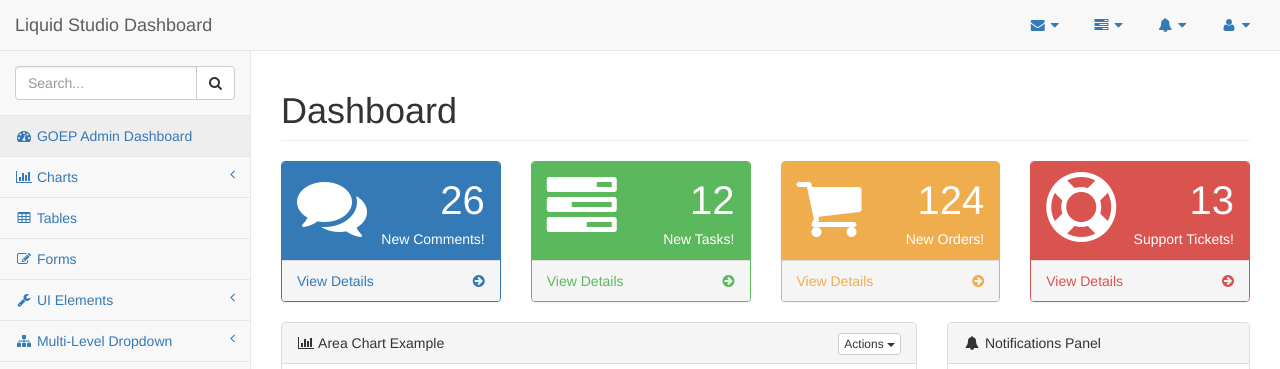
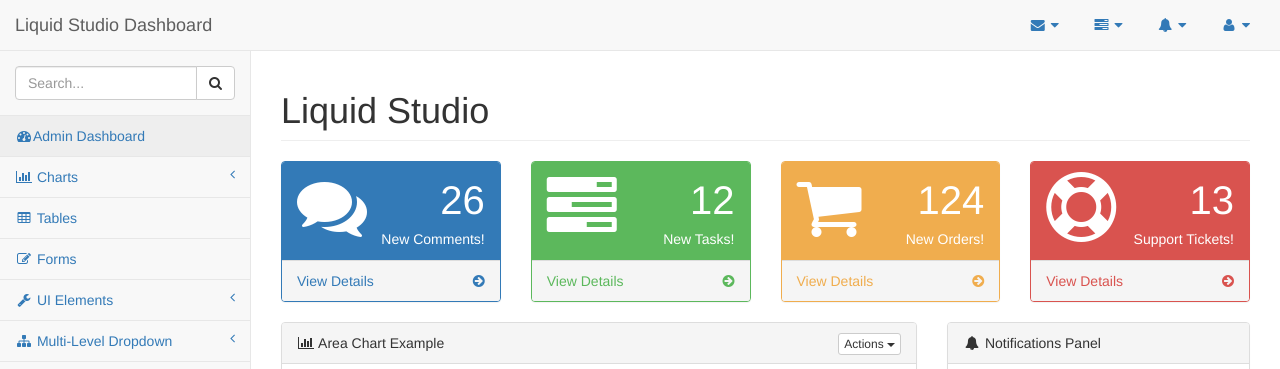
Before and after one commit to paoloxide/hello-node, a website: page pages/index.html in a window 1280 px wide. Shown: the top 369 px of the page. Drawn offline with Linux system fonts and the light colour scheme.

Commit message:
Updated the header.

```diff
--- a/pages/index.html
+++ b/pages/index.html
@@ -277,7 +277,7 @@
                             <!-- /input-group -->
                         </li>
                         <li>
-                            <a href="index.html"><i class="fa fa-dashboard fa-fw"></i> GOEP Admin Dashboard</a>
+                            <a href="index.html"><i class="fa fa-dashboard fa-fw"></i>Admin Dashboard</a>
                         </li>
                         <li>
                             <a href="#"><i class="fa fa-bar-chart-o fa-fw"></i> Charts<span class="fa arrow"></span></a>
@@ -373,7 +373,7 @@
         <div id="page-wrapper">
             <div class="row">
                 <div class="col-lg-12">
-                    <h1 class="page-header">Dashboard</h1>
+                    <h1 class="page-header">Liquid Studio</h1>
                 </div>
                 <!-- /.col-lg-12 -->
             </div>
```
